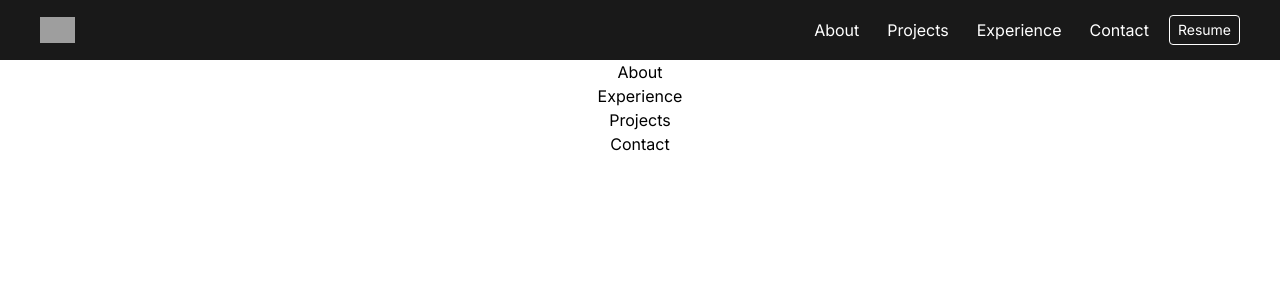
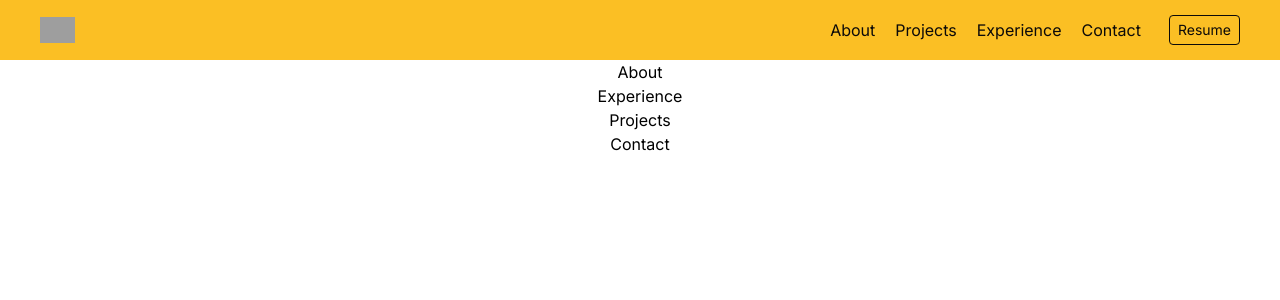
Before and after one commit to iammminzzy/portfolio, a Next.js app: page / in a window 1280 px wide. Shown: the top 300 px of the page. Built offline with nearby package versions, Linux system fonts and the light colour scheme; grey boxes are pictures that could not be loaded.

Commit message:
style: Changed main colors

```diff
--- a/components/header/NavItem.tsx
+++ b/components/header/NavItem.tsx
@@ -24,7 +24,7 @@ const NavItem = ({ hash, children }: NavItemProps) => {
       <Link
         onMouseEnter={handleHover}
         onMouseLeave={handleLeave}
-        className="text-white hover:text-[#ffcd00]"
+        className="text-stone-950 hover:font-semibold"
         href={`/${hash}`}
       >
         {children}
@@ -32,9 +32,9 @@ const NavItem = ({ hash, children }: NavItemProps) => {
       <div
         className={`${
           isHovered
-            ? "opacity-100 translate-x-0 "
-            : "opacity-0 translate-x-full"
-        } absolute mt-[2px] w-full h-[1.5px] bg-[#ffcd00]  transform ease-in-out duration-300`}
+            ? "opacity-100 translate-x-0 w-full"
+            : "opacity-0 translate-x-full w-0"
+        } absolute mt-[2px] h-[2px] bg-stone-950 transform ease-in-out duration-300`}
       ></div>
     </li>
   );
--- a/components/header/header.tsx
+++ b/components/header/header.tsx
@@ -7,13 +7,13 @@ import NavItem from "./NavItem";
 
 export default function Header() {
   return (
-    <header className="flex w-full h-[60px] fixed px-[40px] bg-[#191919]">
+    <header className="flex w-full h-[60px] fixed px-[40px] bg-amber-400">
       <nav className="flex w-full justify-between items-center">
         <Link href="/" className="text-white text-2xl">
           <Image src="/profile.png" alt="profile logo" width={35} height={35} />
         </Link>
-        <div className="flex items-center gap-5">
-          <ul className="flex gap-7">
+        <div className="flex items-center gap-7">
+          <ul className="flex gap-5">
             {links.map(({ name, hash }) => (
               <NavItem key={name} hash={hash}>
                 {name}
@@ -23,7 +23,8 @@ export default function Header() {
           <Link
             href="https://docs.google.com/document/d/1zpXI_ZdCXFcY6tfKdABwmsJEuToYAy7cf42vugQF64k/edit?usp=sharing"
             target="_blank"
-            className="px-2 py-1 border rounded border-white text-white text-sm hover:text-black hover:bg-white"
+            className="px-2 py-1 border rounded border-stone-950 text-stone-950 text-sm hover:font-bold hover:translate-x-[-3px] hover:translate-y-[-3px] hover:shadow-[3px_3px_0_0] hover:transition-all
+            "
           >
             Resume
           </Link>
```
